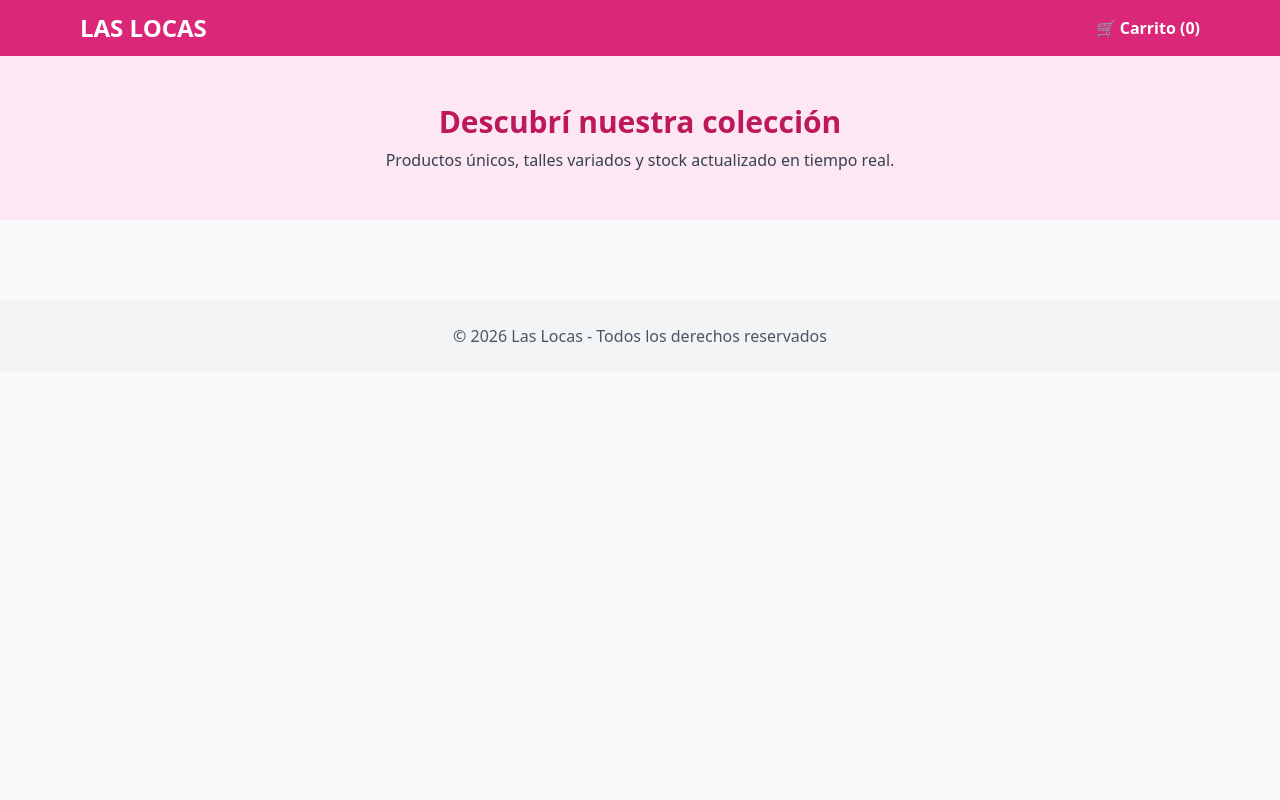
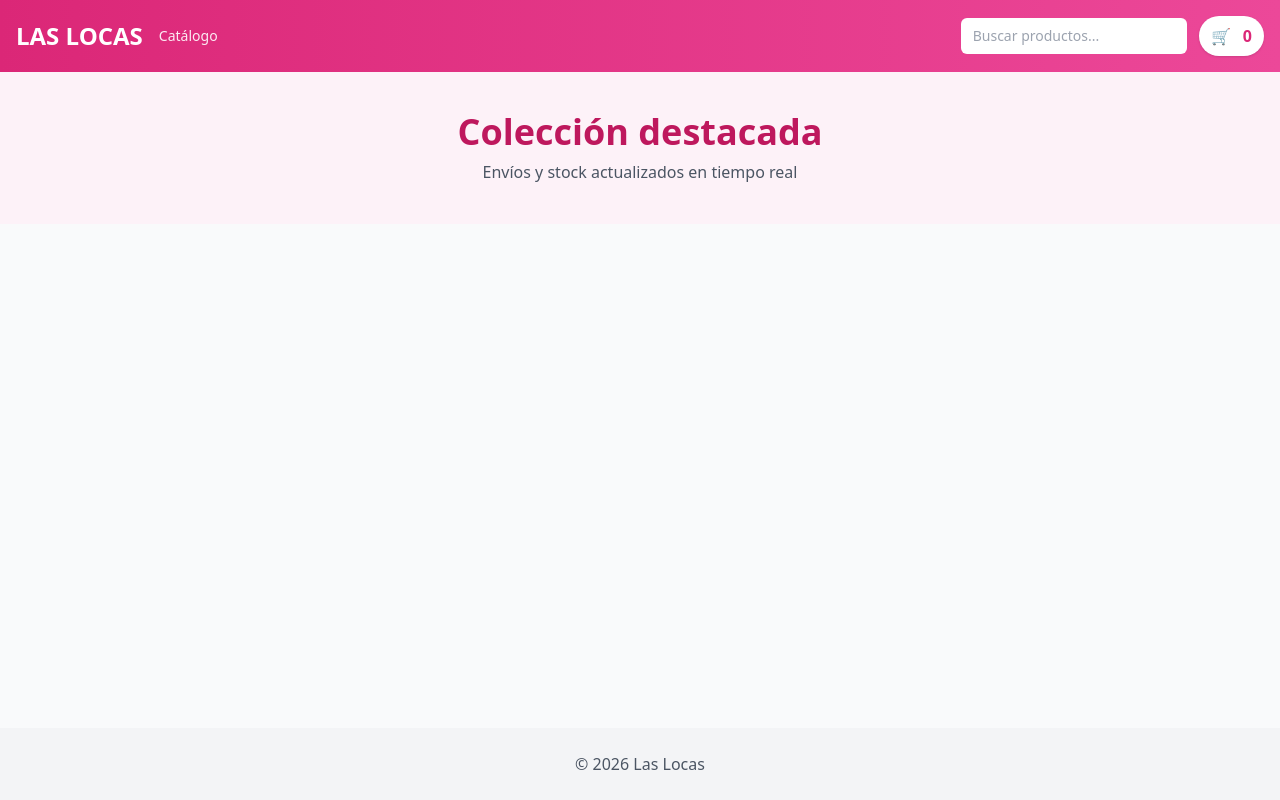
Before and after one commit to danierulz/DanieBOT, a FastAPI app: page / in a window 1280 px wide. Run offline with FastAPI, Linux system fonts and the light colour scheme; data that the repository does not hold is empty; parts of the project's set-up code (start-up, migrations or seed data) failed here and were passed over; some libraries are stand-ins or nearby versions.

Commit message:
se agrega tiredimages y sus endpoints, funcionando

```diff
--- a/database/models/Order.py
+++ b/database/models/Order.py
@@ -1,4 +1,4 @@
-import datetime
+from datetime import datetime
 
 from sqlalchemy import Column, DateTime, Float, Integer, Text
 from sqlalchemy import String
--- a/main.py
+++ b/main.py
@@ -189,6 +189,44 @@ async def read_item(request: Request):
     # Esto busca el archivo 'index.html' dentro de la carpeta 'templates'
     return templates.TemplateResponse("index.html", {"request": request})
 
+# Utilizado en tireadimages.html para mostrar el detalle del producto. Recibe el ID por URL y lo pasa a la plantilla
+@app.get("/api/detalle/{product_id}", response_class=HTMLResponse)
+async def read_item(request: Request, product_id: int):
+    print("ID recibido en detalle: ", product_id)
+    print("Request recibido en detalle: ", request)
+    # Esto busca el archivo 'index.html' dentro de la carpeta 'templates'
+    return templates.TemplateResponse("tiredimages.html",
+                                      {"request": request,
+                                        "product_id": product_id})
+
+#Utilizado en tiredimages.html para mostrar el detalle del producto
+@app.get("/api/producto/{id}")
+def obtener_producto(id: int, db: Session = Depends(get_db_fastApi)):
+    #logging
+    print(f"Obteniendo producto con ID: {id}")
+    producto = db.query(Products).filter(Products.product_id == id).first()
+    if not producto:
+        raise HTTPException(status_code=404, detail="Producto no encontrado")
+
+    # Armar lista de imágenes
+    imagenes = []
+    if producto.images:
+        for img in producto.images:
+            url = img.url or f"https://storage.googleapis.com/{BUCKET_NAME}/images/{producto.page_ficha}/{img.filename}"
+            imagenes.append({
+                "url": url,
+                "is_main": img.is_main
+            })
+
+    return {
+        "id": producto.product_id,
+        "titulo": producto.item_title,
+        "precio": producto.price,
+        "descripcion": producto.description,
+        "stock": getattr(producto, "stock", None),
+        "imagenes": imagenes
+    }
+
 
 
 
--- a/templates/index.html
+++ b/templates/index.html
@@ -1,132 +1,191 @@
 <!DOCTYPE html>
 <html lang="es">
 <head>
-  <meta charset="UTF-8">
-  <meta name="viewport" content="width=device-width, initial-scale=1.0">
+  <meta charset="utf-8" />
+  <meta name="viewport" content="width=device-width,initial-scale=1" />
   <title>Las Locas - Catálogo</title>
   <script src="https://cdn.tailwindcss.com"></script>
 </head>
-<body class="bg-gray-50">
+<body class="bg-gray-50 min-h-screen flex flex-col">
 
   <!-- Navbar -->
-  <nav class="bg-pink-600 shadow-md">
-    <div class="max-w-6xl mx-auto px-4 py-3 flex justify-between items-center">
-      <h1 class="text-2xl font-bold text-white">LAS LOCAS</h1>
-      <button onclick="toggleCarrito()" class="text-white font-semibold hover:text-gray-100">
-        🛒 Carrito (<span id="carrito-count">0</span>)
-      </button>
+  <header class="bg-gradient-to-r from-pink-600 to-pink-500 text-white shadow">
+    <div class="max-w-7xl mx-auto px-4 py-4 flex items-center justify-between">
+      <div class="flex items-center gap-4">
+        <div class="text-2xl font-extrabold">LAS LOCAS</div>
+        <div class="text-sm opacity-90">Catálogo</div>
+      </div>
+      <div class="flex items-center gap-3">
+        <input id="search" type="search" placeholder="Buscar productos..." class="px-3 py-2 rounded-md text-sm text-gray-700" />
+        <button onclick="toggleCarrito()" class="relative bg-white text-pink-600 px-3 py-2 rounded-full font-semibold shadow">
+          🛒 <span id="carrito-count" class="ml-2">0</span>
+        </button>
+      </div>
     </div>
-  </nav>
+  </header>
+<!-- Hero -->
+<section class="bg-pink-50 py-10">
+  <div class="max-w-7xl mx-auto px-4 text-center">
+    <h1 class="text-4xl font-bold text-pink-700">Colección destacada</h1>
+    <p class="mt-2 text-gray-600">Envíos y stock actualizados en tiempo real</p>
+  </div>
+</section>
 
-  <!-- Hero -->
-  <section class="bg-pink-100 py-12 text-center">
-    <h2 class="text-3xl font-bold text-pink-700">Descubrí nuestra colección</h2>
-    <p class="mt-2 text-gray-700">Productos únicos, talles variados y stock actualizado en tiempo real.</p>
-  </section>
-
-  <!-- Grilla de productos -->
-  <div class="max-w-6xl mx-auto px-4 mt-8">
-    <div id="contenedor-productos" class="grid grid-cols-1 sm:grid-cols-2 md:grid-cols-3 lg:grid-cols-4 gap-6">
-      <!-- Aquí se cargarán los productos automáticamente -->
-    </div>
+<!-- Contenido -->
+<main class="flex-1 max-w-7xl mx-auto px-4 py-8 w-full">
+  <div class="grid grid-cols-1 md:grid-cols-3 lg:grid-cols-4 gap-6" id="contenedor-productos">
+    <!-- tarjetas -->
   </div>
+  </main>
 
   <!-- Carrito lateral -->
-  <div id="carrito-panel" class="fixed top-0 right-[-100%] w-96 h-full bg-white shadow-lg transition-all duration-300 overflow-y-auto z-50">
-    <div class="p-4 border-b flex justify-between items-center">
-      <h2 class="text-xl font-bold">Tu Carrito</h2>
-      <button onclick="toggleCarrito()" class="text-gray-600 hover:text-gray-800">✖</button>
+  <aside id="carrito-panel" class="fixed top-0 right-[-100%] w-full sm:w-96 h-full bg-white shadow-2xl transition-all duration-300 z-50 flex flex-col">
+    <div class="p-4 border-b flex items-center justify-between">
+      <h2 class="text-lg font-bold">Tu carrito</h2>
+      <button onclick="toggleCarrito()" class="text-gray-600">✖</button>
     </div>
-    <div id="carrito-items" class="p-4"></div>
+    <div id="carrito-items" class="p-4 flex-1 overflow-y-auto"></div>
     <div class="p-4 border-t">
-      <p class="font-bold">Total: $<span id="carrito-total">0</span></p>
-      <button onclick="enviarPedido()" class="w-full mt-4 bg-green-500 text-white py-2 rounded-full font-bold hover:bg-green-600 transition">
-        Confirmar pedido por WhatsApp
-      </button>
+      <div class="flex justify-between items-center mb-3">
+        <span class="font-semibold">Total</span>
+        <span class="text-xl font-bold text-pink-600">$<span id="carrito-total">0</span></span>
+      </div>
+      <div class="space-y-2">
+        <input id="customer_name" type="text" placeholder="Tu nombre (opcional)" class="w-full px-3 py-2 border rounded" />
+        <input id="customer_phone" type="tel" placeholder="Teléfono (ej. 54911...)" class="w-full px-3 py-2 border rounded" />
+        <textarea id="order_note" rows="2" placeholder="Nota para el pedido (opcional)" class="w-full px-3 py-2 border rounded"></textarea>
+        <button onclick="confirmarPedido()" class="w-full bg-green-600 text-white py-2 rounded-full font-bold hover:bg-green-700 transition">
+          Confirmar y enviar por WhatsApp
+        </button>
+      </div>
     </div>
-  </div>
+  </aside>
 
-  <!-- Footer -->
-  <footer class="bg-gray-100 mt-12 py-6 text-center text-gray-600">
-    <p>© 2026 Las Locas - Todos los derechos reservados</p>
+  <footer class="bg-gray-100 py-6 text-center text-gray-600">
+    © 2026 Las Locas
   </footer>
 
   <script>
     let carrito = [];
 
-    // Mostrar/Ocultar carrito
     function toggleCarrito() {
       const panel = document.getElementById('carrito-panel');
-      if (panel.style.right === "0px") {
-        panel.style.right = "-100%";
+      panel.style.right = panel.style.right === '0px' ? '-100%' : '0px';
+    }
+
+    function renderProductos(productos) {
+      console.log('Productos cargados:', productos);
+      const cont = document.getElementById('contenedor-productos');
+      cont.innerHTML = productos.map(p => `
+  <article class="bg-white rounded-lg shadow hover:shadow-xl transition overflow-hidden flex flex-col">
+    <a href="api/detalle/${p.id}">
+      <img src="${p.imagen || 'https://via.placeholder.com/600x400?text=Sin+imagen'}" class="w-full h-48 object-cover">
+    </a>
+    <div class="p-4 flex-1 flex flex-col">
+      <h3 class="text-sm font-semibold text-gray-800">
+        <a href="api/detalle/${p.id}">${p.titulo}</a>
+      </h3>
+      <p class="text-pink-600 text-lg font-bold mt-2">$${p.precio}</p>
+      <p class="text-gray-500 text-sm mt-2 line-clamp-3">${p.descripcion || ''}</p>
+      <div class="mt-auto pt-4">
+        <div class="flex gap-2">
+          <button onclick='agregarAlCarrito(${JSON.stringify(p)})' class="flex-1 bg-green-500 text-white py-2 rounded-full font-semibold hover:bg-green-600 transition">Agregar</button>
+          <a href="api/detalle/${p.id}" class="w-12 bg-white border rounded-full text-gray-600 hover:bg-gray-50 flex items-center justify-center">i</a>
+        </div>
+      </div>
+    </div>
+  </article>
+`).join('');
+    }
+
+
+    function agregarAlCarrito(producto) {
+      const idx = carrito.findIndex(x => x.id === producto.id);
+      if (idx >= 0) carrito[idx].cantidad += 1;
+      else carrito.push({...producto, cantidad: 1});
+      renderCarrito();
+    }
+
+    function renderCarrito() {
+      const cont = document.getElementById('carrito-items');
+      if (carrito.length === 0) {
+        cont.innerHTML = '<p class="text-gray-500 p-4">Tu carrito está vacío</p>';
       } else {
-        panel.style.right = "0px";
+        cont.innerHTML = carrito.map(p => `
+          <div class="flex items-center justify-between mb-3">
+            <div>
+              <div class="font-semibold">${p.titulo}</div>
+              <div class="text-xs text-gray-500">Unit: $${p.precio}</div>
+              <div class="text-xs text-gray-500">Stock: ${p.stock ?? 'N/D'}</div>
+            </div>
+            <div class="text-right">
+              <div class="flex items-center gap-2">
+                <button onclick="cambiarCantidad(${p.id}, -1)" class="px-2 py-1 bg-gray-100 rounded">-</button>
+                <span>${p.cantidad}</span>
+                <button onclick="cambiarCantidad(${p.id}, 1)" class="px-2 py-1 bg-gray-100 rounded">+</button>
+              </div>
+              <div class="mt-2 font-semibold">$${p.precio * p.cantidad}</div>
+            </div>
+          </div>
+        `).join('');
+      }
+      const total = carrito.reduce((s, i) => s + (i.precio * i.cantidad), 0);
+      document.getElementById('carrito-total').textContent = total.toFixed(2);
+      document.getElementById('carrito-count').textContent = carrito.reduce((s, i) => s + i.cantidad, 0);
+    }
+
+    function cambiarCantidad(id, delta) {
+      const idx = carrito.findIndex(x => x.id === id);
+      if (idx < 0) return;
+      carrito[idx].cantidad = Math.max(1, carrito[idx].cantidad + delta);
+      renderCarrito();
+    }
+
+    function verDetalle(id) {
+      // placeholder: podés abrir modal con más info
+      alert('Ver detalle: ' + id);
+    }
+
+    async function confirmarPedido() {
+      if (carrito.length === 0) { alert('El carrito está vacío'); return; }
+      const payload = {
+        items: carrito.map(i => ({ id: i.id, titulo: i.titulo, precio: i.precio, cantidad: i.cantidad })),
+        customer_name: document.getElementById('customer_name').value || null,
+        customer_phone: document.getElementById('customer_phone').value || null,
+        note: document.getElementById('order_note').value || null
+      };
+      const res = await fetch('/api/whatsapp/pedido', {
+        method: 'POST',
+        headers: {'Content-Type': 'application/json'},
+        body: JSON.stringify(payload)
+      });
+      const data = await res.json();
+      if (res.ok) {
+        alert('Pedido enviado. ID: ' + data.order_id);
+        carrito = [];
+        renderCarrito();
+        toggleCarrito();
+      } else {
+        alert('Error: ' + (data.detail || JSON.stringify(data)));
       }
     }
 
-    // Agregar producto al carrito
-    function agregarAlCarrito(producto) {
-      const existente = carrito.find(p => p.id === producto.id);
-      if (existente) {
-        existente.cantidad += 1;
-      } else {
-        producto.cantidad = 1;
-        carrito.push(producto);
+    // Cargar productos desde API al iniciar
+    fetch('/api/productos')
+      .then(r => r.json())
+      .then(data => renderProductos(data))
+      .catch(e => console.error(e));
+
+    // Inicializar carrito desde localStorage (opcional)
+    window.addEventListener('load', () => {
+      const saved = localStorage.getItem('carrito_v1');
+      if (saved) {
+        try { carrito = JSON.parse(saved); renderCarrito(); } catch(e){ carrito = []; }
       }
-      renderCarrito();
-    }
-
-    // Renderizar carrito
-    function renderCarrito() {
-      const contenedor = document.getElementById('carrito-items');
-      const total = carrito.reduce((acc, p) => acc + p.precio * p.cantidad, 0);
-      contenedor.innerHTML = carrito.map(p => `
-        <div class="flex justify-between items-center mb-2">
-          <span>${p.titulo} x${p.cantidad}</span>
-          <span>$${p.precio * p.cantidad}</span>
-        </div>
-      `).join('');
-      document.getElementById('carrito-total').textContent = total;
-      document.getElementById('carrito-count').textContent = carrito.reduce((acc, p) => acc + p.cantidad, 0);
-    }
-
-    // Enviar pedido al backend
-    function enviarPedido() {
-      fetch('/api/whatsapp/pedido', {
-        method: 'POST',
-        headers: {'Content-Type': 'application/json'},
-        body: JSON.stringify({items: carrito})
-      })
-      .then(res => res.json())
-      .then(data => {
-        alert("Pedido enviado a WhatsApp: " + data.mensaje);
-        carrito = [];
-        renderCarrito();
-        toggleCarrito();
-      });
-    }
-
-    // Cargar productos desde API
-    fetch('/api/productos')
-      .then(res => res.json())
-      .then(data => {
-        const contenedor = document.getElementById('contenedor-productos');
-        data.forEach(p => {
-          contenedor.innerHTML += `
-            <div class="bg-white rounded-lg shadow-md overflow-hidden hover:scale-105 hover:shadow-xl transition transform">
-              <img src="${p.imagen || 'https://via.placeholder.com/300'}" class="w-full h-64 object-cover">
-              <div class="p-4">
-                <h2 class="text-sm font-semibold text-gray-800 uppercase">${p.titulo}</h2>
-                <p class="text-lg font-bold text-pink-600 mt-2">$${p.precio}</p>
-                <p class="text-gray-600 text-sm mt-1">${p.descripcion || 'Sin descripción disponible'}</p>
-                <button onclick='agregarAlCarrito(${JSON.stringify(p)})' class="w-full mt-4 bg-green-500 text-white py-2 rounded-full font-bold hover:bg-green-600 transition">
-                  Agregar al carrito
-                </button>
-              </div>
-            </div>
-          `;
-        });
-      });
+    });
+    window.addEventListener('beforeunload', () => {
+      localStorage.setItem('carrito_v1', JSON.stringify(carrito));
+    });
   </script>
 
 </body>
```
Also changed, not shown: routes/orders.py (+85 -0 lines), templates/tiredimages.html (added, +80 -0 lines).
